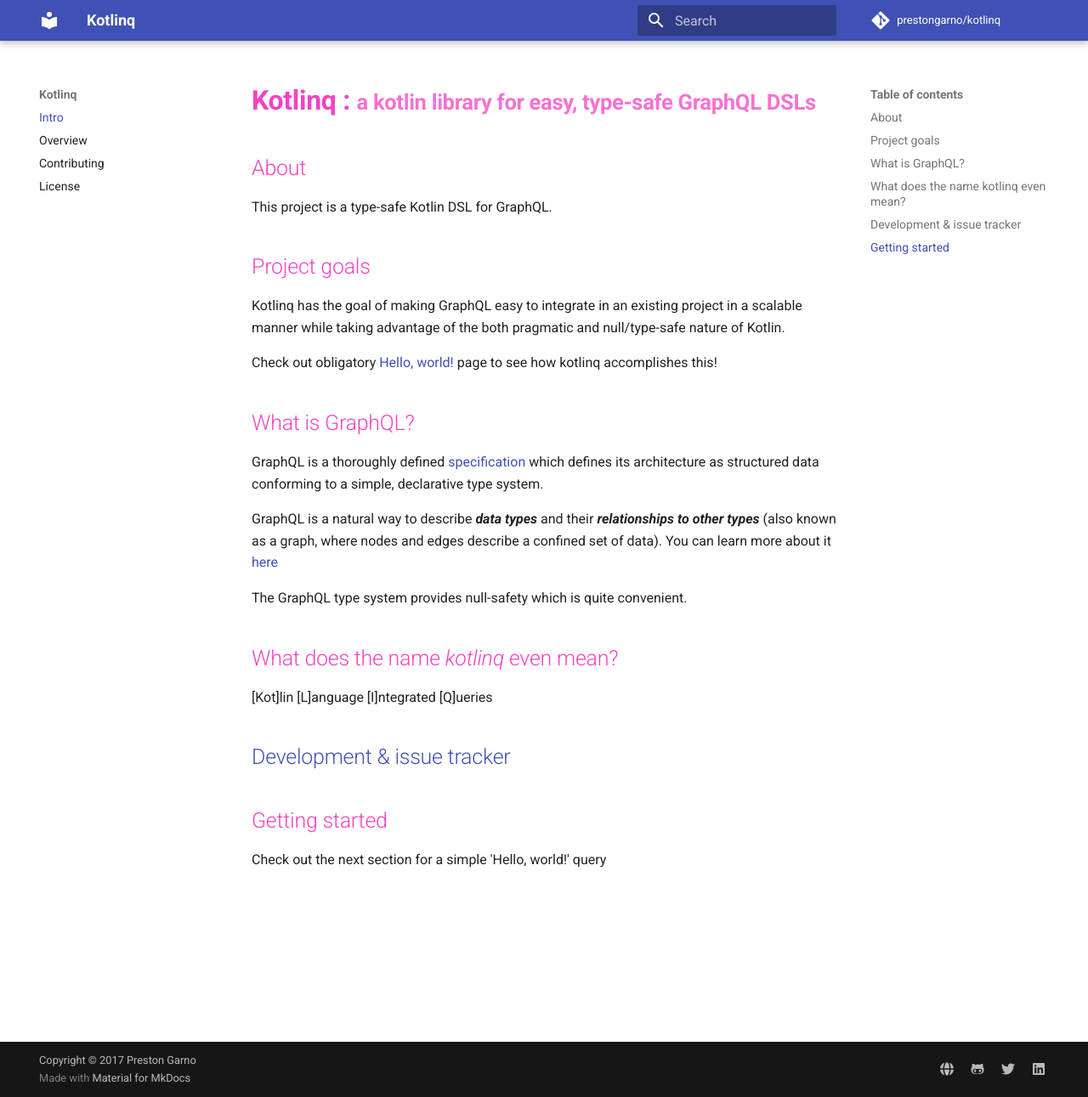
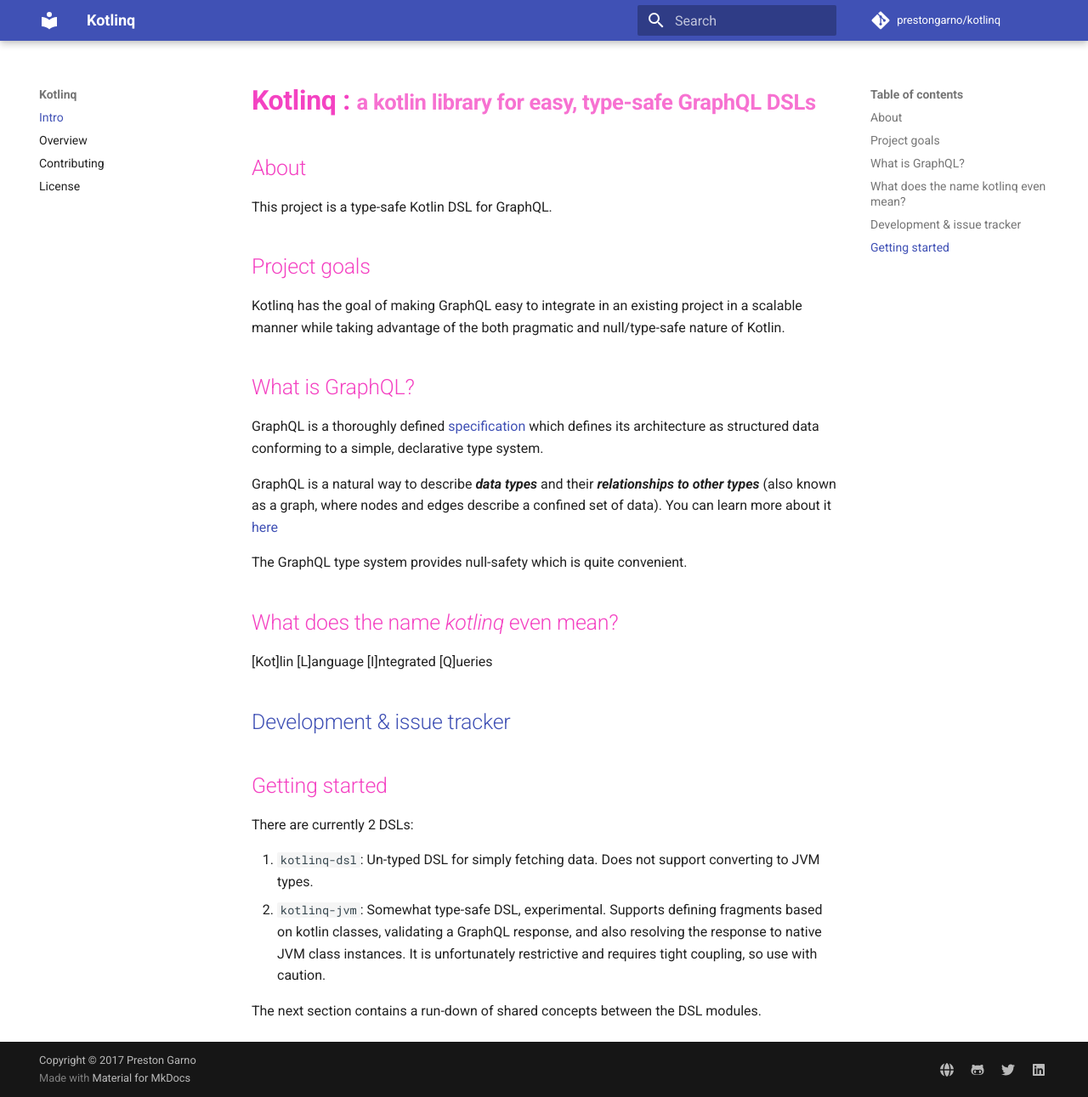
Before and after one commit to prestongarno/kotlinq, an MkDocs documentation site: the page built from docs/index.md, in a window 1280 px wide and 1291 px high. Shown: the whole window at 85% size. Built offline with MkDocs 1.6.1 and Material for MkDocs 9.7.7, drawn with Linux system fonts in a browser that asks for light colours; comment, search, counter and statistics services are not loaded; old or Windows-style settings are respelled for this version of MkDocs.

Commit message:
Updated docs 2

```diff
--- a/docs/index.md
+++ b/docs/index.md
@@ -8,8 +8,6 @@
 
 Kotlinq has the goal of making GraphQL easy to integrate in an existing project in a scalable manner
 while taking advantage of the both pragmatic and null/type-safe nature of Kotlin.
-
-Check out obligatory [Hello, world!](hello_world.md) page to see how kotlinq accomplishes this!
 
 ## <span style="color:#f442c2">What is GraphQL?</span>
 
@@ -31,7 +29,12 @@
 
 ## <span style="color:#f442c2">Getting started</span>
 
-Check out the next section for a simple 'Hello, world!' query
+There are currently 2 DSLs:
+
+1. `kotlinq-dsl`: Un-typed DSL for simply fetching data. Does not support converting to JVM types.
+2. `kotlinq-jvm`: Somewhat type-safe DSL, experimental. Supports defining fragments based on kotlin classes, validating a GraphQL response, and also resolving the response to native JVM class instances. It is unfortunately restrictive and requires tight coupling, so use with caution.
+
+The next section contains a run-down of shared concepts between the DSL modules.
 
 
   [1]: http://graphql.org
```
